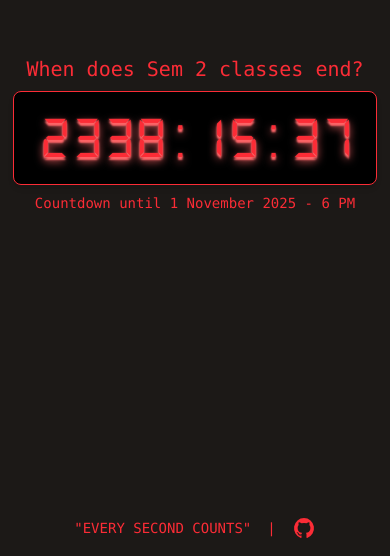
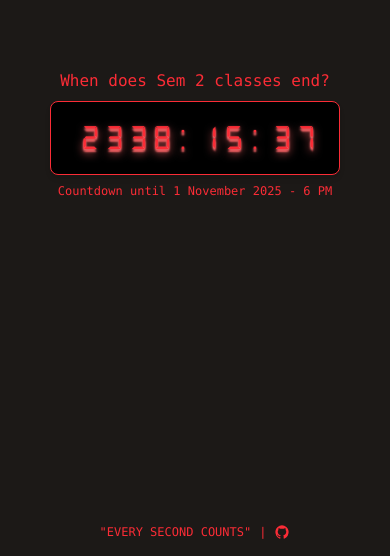
Before and after one commit to rajariandhana/countdown, a React (Vite) app: page / in a window 390 px wide. Shown: the part 288-844 px from the top of the page. Built offline with nearby package versions, Linux system fonts and the light colour scheme.

Commit message:
update responsive

```diff
--- a/src/App.jsx
+++ b/src/App.jsx
@@ -114,40 +114,40 @@ function App() {
 
   return (
     <main className='flex flex-col items-center justify-center gap-y-2 font-mono'>
-      <h1 className='text-xl md:text-2xl text-red-500'>
+      <h1 className='text-md md:text-2xl text-red-500'>
         When does {until.label}?
       </h1>
       <div className='bg-black rounded-lg shadow-md px-6 md:px-12 py-4 md:py-6
-        text-6xl md:text-8xl
+        text-4xl md:text-8xl
         border-red-500 border-1
         text-red-500 text-right flex gap-x-2
         text-shadow-red-400 text-shadow-lg'
         style={{fontFamily:'DS-Digital'}}>
-        <div className='flex w-32 md:w-48'>
-          <span className='w-8 md:w-12'>{Math.floor(time.hours/1000) % 10}</span>
-          <span className='w-8 md:w-12'>{Math.floor(time.hours/100) % 10}</span>
-          <span className='w-8 md:w-12'>{Math.floor(time.hours/10) % 10}</span>
-          <span className='w-8 md:w-12'>{time.hours%10}</span>
+        <div className='flex w-24 md:w-48'>
+          <span className='w-6 md:w-12'>{Math.floor(time.hours/1000) % 10}</span>
+          <span className='w-6 md:w-12'>{Math.floor(time.hours/100) % 10}</span>
+          <span className='w-6 md:w-12'>{Math.floor(time.hours/10) % 10}</span>
+          <span className='w-6 md:w-12'>{time.hours%10}</span>
         </div>
         <span>:</span>
-        <div className='flex w-16 md:w-24'>
-          <span className='w-8 md:w-12'>{Math.floor(time.minutes/10)}</span>
-          <span className='w-8 md:w-12'>{time.minutes%10}</span>
+        <div className='flex w-12 md:w-24'>
+          <span className='w-6 md:w-12'>{Math.floor(time.minutes/10)}</span>
+          <span className='w-6 md:w-12'>{time.minutes%10}</span>
         </div>
         <span>:</span>
-        <div className='flex w-16 md:w-24'>
-          <span className='w-8 md:w-12'>{Math.floor(time.seconds/10)}</span>
-          <span className='w-8 md:w-12'>{time.seconds%10}</span>
+        <div className='flex w-12 md:w-24'>
+          <span className='w-6 md:w-12'>{Math.floor(time.seconds/10)}</span>
+          <span className='w-6 md:w-12'>{time.seconds%10}</span>
         </div>
       </div>
-      <h2 className='text-sm md:text-md text-red-500'>
+      <h2 className='text-xs md:text-md text-red-500'>
         Countdown until {until.timeText}
       </h2>
-      <footer className='fixed bottom-4 text-red-500 flex gap-4 text-sm items-center'>
+      <footer className='fixed bottom-4 text-red-500 flex gap-2 md:gap-4 text-xs md:text-sm items-center'>
         <span>"EVERY SECOND COUNTS"</span>
         <span>|</span>
         <a href="https://github.com/rajariandhana/countdown" target="_blank" >
-          <svg className="w-6 h-6 text-red-500 funny-rotate" aria-hidden="true" xmlns="http://www.w3.org/2000/svg" width="24" height="24" fill="currentColor" viewBox="0 0 24 24">
+          <svg className="size-4 md:size-6 text-red-500 funny-rotate" aria-hidden="true" xmlns="http://www.w3.org/2000/svg" width="24" height="24" fill="currentColor" viewBox="0 0 24 24">
             <path fill-rule="evenodd" d="M12.006 2a9.847 9.847 0 0 0-6.484 2.44 10.32 10.32 0 0 0-3.393 6.17 10.48 10.48 0 0 0 1.317 6.955 10.045 10.045 0 0 0 5.4 4.418c.504.095.683-.223.683-.494 0-.245-.01-1.052-.014-1.908-2.78.62-3.366-1.21-3.366-1.21a2.711 2.711 0 0 0-1.11-1.5c-.907-.637.07-.621.07-.621.317.044.62.163.885.346.266.183.487.426.647.71.135.253.318.476.538.655a2.079 2.079 0 0 0 2.37.196c.045-.52.27-1.006.635-1.37-2.219-.259-4.554-1.138-4.554-5.07a4.022 4.022 0 0 1 1.031-2.75 3.77 3.77 0 0 1 .096-2.713s.839-.275 2.749 1.05a9.26 9.26 0 0 1 5.004 0c1.906-1.325 2.74-1.05 2.74-1.05.37.858.406 1.828.101 2.713a4.017 4.017 0 0 1 1.029 2.75c0 3.939-2.339 4.805-4.564 5.058a2.471 2.471 0 0 1 .679 1.897c0 1.372-.012 2.477-.012 2.814 0 .272.18.592.687.492a10.05 10.05 0 0 0 5.388-4.421 10.473 10.473 0 0 0 1.313-6.948 10.32 10.32 0 0 0-3.39-6.165A9.847 9.847 0 0 0 12.007 2Z" clip-rule="evenodd"/>
           </svg>
         </a>
```
Also changed, not shown: usecase-1.png (added), 1 other file (tests, documents, lock files or other folders).
